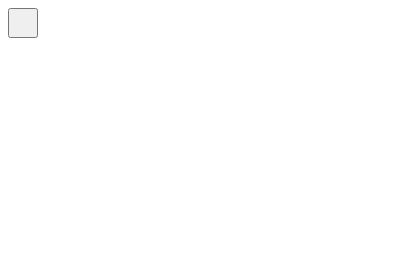
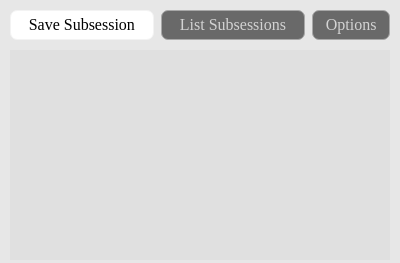
Before and after one commit to elecgnosis/subsession, a browser extension: page popup/popup.html in a window 400 px wide. Drawn offline with Linux system fonts and the light colour scheme.

Commit message:
update popup styles

```diff
--- /dev/null
+++ b/popup/popup.css
@@ -0,0 +1,75 @@
+body {
+  margin: 0;
+  padding: 0;
+  background-color: #E7E7E7;
+}
+
+#subsession {
+  display: grid;
+  grid-template-rows: 1fr 7fr;
+  row-gap: 10px;
+  margin: 10px;
+  place-content: stretch stretch;
+  min-width: 320px;
+  min-height: 240px;
+}
+
+ul#features {
+  grid-row: 1;
+  list-style-type: none;
+  margin: 0;
+  padding: 0;
+  cursor: pointer;
+  text-align: center;
+  display: flex;
+  flex-direction: row;
+  flex-wrap: nowrap;
+  justify-content: center;
+  align-items: stretch;
+}
+
+li {
+  flex: 2;
+  font-weight: 500;
+  width: 32%;
+  display: inline;
+  margin-right: 2%;
+  padding: 5px;
+  border-width: 1px;
+  border-style: solid;
+  border-radius: 7px;
+  user-select: none;
+  border-color: #A8A8A8;
+  background-color: #696969;
+  color: #D3D3D3;
+}
+
+li.selected {
+  border-color: #F3F3F3;
+  background-color: #FFFFFF;
+  color: #000000;
+}
+
+li:hover {
+  border-color: #DADADA;
+  background-color: #D3D3D3;
+  color: #696969;
+}
+
+li:active {
+  border-color: #737373;
+  background-color: #000000;
+  color: #FFFFFF;
+}
+
+li:last-child {
+  flex: 1;
+  margin-right: 0;
+}
+
+#tab-container {
+  grid-row: 2;
+  background-color: #E0E0E0;
+  overflow-y: auto;
+  overflow-x: hidden;
+}
--- a/popup/popup.html
+++ b/popup/popup.html
@@ -1,15 +1,26 @@
 <html>
   <head>
-    <style>
-      button {
-        height: 30px;
-        width: 30px;
-        outline: none;
-      }
-    </style>
+    <link rel="stylesheet" type="text/css" href="popup.css" />
   </head>
   <body>
-    <button id="changeColor"></button>
-    <script src="popup.js"></script>
+    <div id="subsession">
+      <ul id="features">
+        <li class="selected">
+          Save Subsession
+        </li>
+        <li>
+          List Subsessions
+        </li>
+        <li>
+          Options
+        </li>
+      </ul>
+      <div id="tab-container">
+        <ul id="tabs">
+
+        </ul>
+      </div>
+    </div>
   </body>
+  <script src="popup.js"></script>
 </html>
--- a/popup/popup.js
+++ b/popup/popup.js
@@ -1,18 +1,5 @@
-let changeColor = document.getElementById('changeColor');
+let mainButton = document.getElementById('main-button');
 
-chrome.storage.sync.get('color', function(data) {
-  changeColor.style.backgroundColor = data.color;
-  changeColor.setAttribute('value', data.color);
-});
-
-changeColor.onclick = function(element) {
-  let color = element.target.value;
-  chrome.tabs.query({
-    active: true,
-    currentWindow: true
-  }, function(tabs) {
-    chrome.tabs.executeScript(
-      tabs[0].id,
-      { code: `document.body.style.backgroundColor = "${color}";` });
-  });
+mainButton.onclick = function(element) {
+  chrome.runtime.sendMessage('mainButton:click');
 };
```
Also changed, not shown: background.js (+14 -10 lines), README.md, manifest.json.
